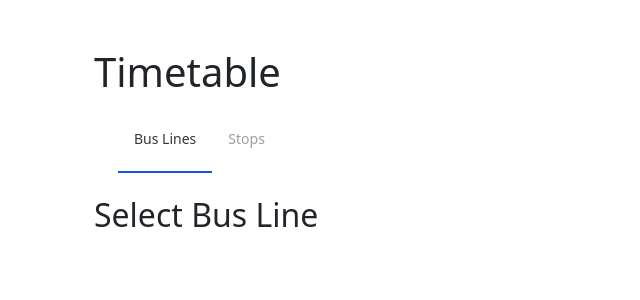
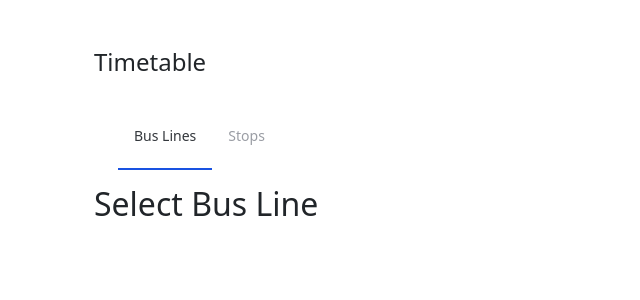
Before and after one commit to mkondur/interview-task-frontend, a Vue app: page / in a window 1280 px wide. Shown: the top 300 px of the page, without its empty margins (0-640 px from the left). Built offline with nearby package versions, Linux system fonts and the light colour scheme; data requests are answered from the project's data file; the HTML template or start-up script is replaced by a standard one.

Commit message:
Change styles  for TimetableView

```diff
--- a/src/views/TimetableView.vue
+++ b/src/views/TimetableView.vue
@@ -1,11 +1,11 @@
 <template>
-  <div class="container mt-5">
-    <h1>Timetable</h1>
+  <div class="container my-5">
+    <h4 class="mb-4">Timetable</h4>
     <TimetableNav />
-    <div class="mt-4">
+    <div class="mt-3">
       <div v-if="loading" class="text-center">Loading...</div>
-      <div v-if="error" class="text-center text-danger">{{ error }}</div>
-      <RouterView v-if="!loading && !error" />
+      <div v-else-if="error" class="text-center text-danger">{{ error }}</div>
+      <RouterView v-else />
     </div>
   </div>
 </template>
```
